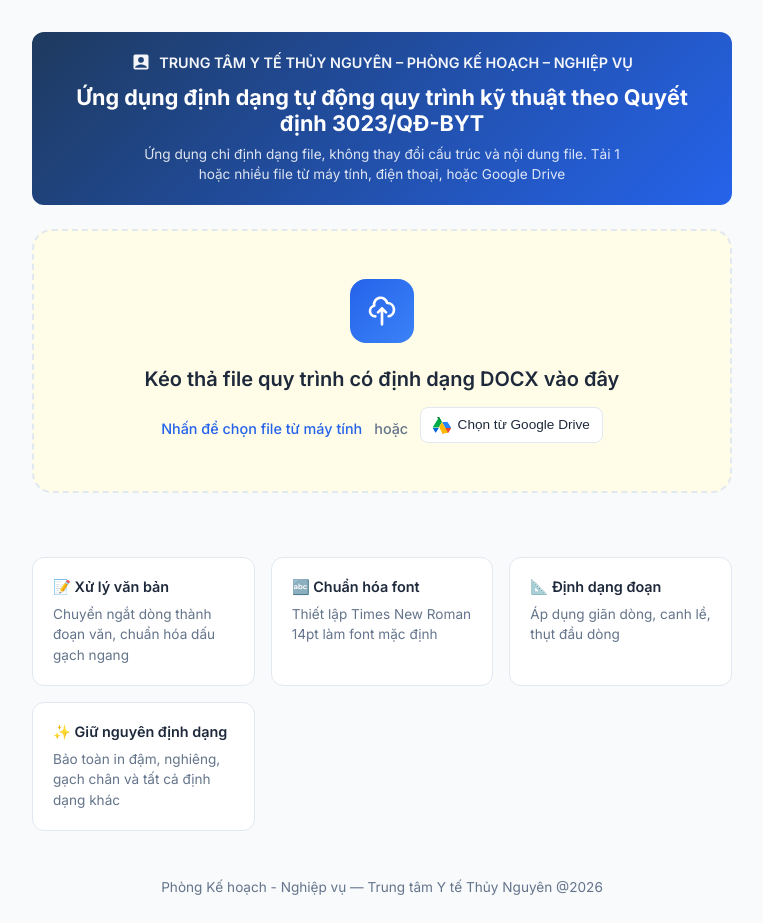
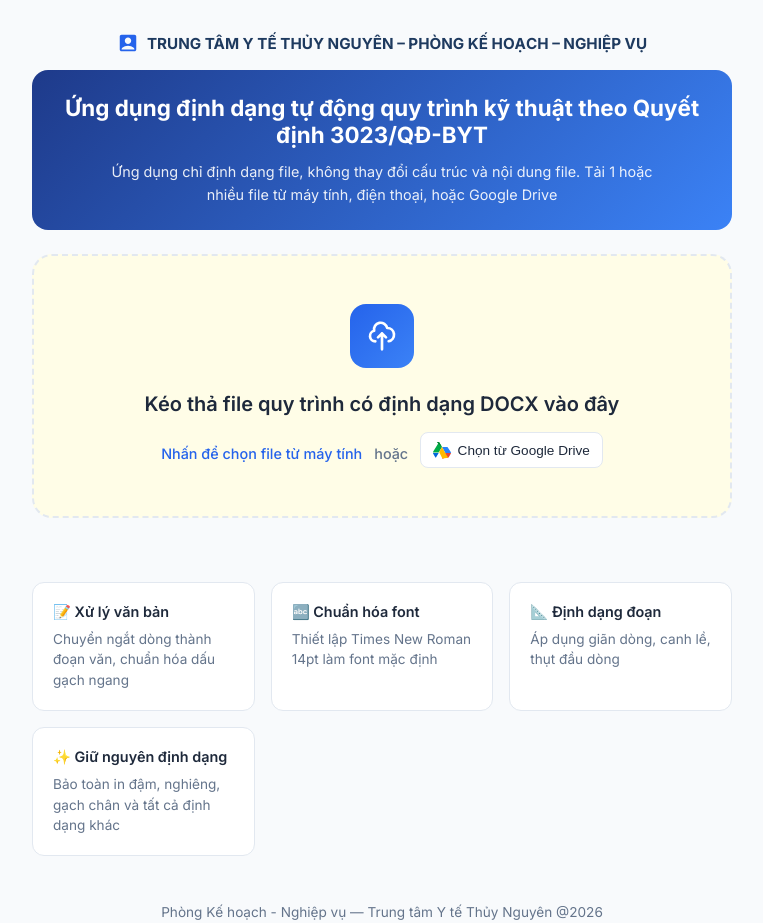
Before and after one commit to khoibmtn/format3023, a website: page public/index.html in a window 1280 px wide. Shown: the whole page, without its empty margins (258-1021 px from the left). Drawn offline with Linux system fonts and the light colour scheme.

Commit message:
UI: Org name outside banner as blue text, banner contains only title and description

```diff
--- a/public/index.html
+++ b/public/index.html
@@ -53,42 +53,43 @@
       margin-bottom: 1.5rem;
     }
 
-    .banner {
-      background: linear-gradient(135deg, #1e3a5f 0%, #2563eb 100%);
-      color: white;
-      padding: 1.25rem 1.5rem;
-      border-radius: 12px;
-      margin-bottom: 0;
-    }
-
     .org-name {
-      font-size: 0.9rem;
-      font-weight: 600;
+      font-size: 0.95rem;
+      font-weight: 700;
+      color: #1e3a5f;
       display: flex;
       align-items: center;
       justify-content: center;
       gap: 0.5rem;
-      margin-bottom: 0.75rem;
-      opacity: 0.95;
+      margin-bottom: 1rem;
+      text-transform: uppercase;
     }
 
     .org-icon {
-      width: 20px;
-      height: 20px;
+      width: 22px;
+      height: 22px;
+      color: #2563eb;
+    }
+
+    .banner {
+      background: linear-gradient(135deg, #1e3a8a 0%, #3b82f6 100%);
+      color: white;
+      padding: 1.5rem 2rem;
+      border-radius: 16px;
     }
 
     .logo {
-      font-size: 1.35rem;
+      font-size: 1.4rem;
       font-weight: 700;
       color: white;
-      margin-bottom: 0.5rem;
+      margin-bottom: 0.75rem;
     }
 
     .tagline {
-      color: rgba(255, 255, 255, 0.85);
-      font-size: 0.85rem;
-      line-height: 1.5;
-      max-width: 500px;
+      color: rgba(255, 255, 255, 0.9);
+      font-size: 0.9rem;
+      line-height: 1.6;
+      max-width: 550px;
       margin: 0 auto;
     }
 
@@ -605,7 +606,6 @@
 <body>
   <div class="container">
     <header>
-      <div class="banner">
       <div class="org-name">
         <svg class="org-icon" fill="currentColor" viewBox="0 0 24 24">
           <path
@@ -613,6 +613,7 @@
         </svg>
         TRUNG TÂM Y TẾ THỦY NGUYÊN – PHÒNG KẾ HOẠCH – NGHIỆP VỤ
       </div>
+      <div class="banner">
         <h1 class="logo">Ứng dụng định dạng tự động quy trình kỹ thuật theo Quyết định 3023/QĐ-BYT</h1>
         <p class="tagline">Ứng dụng chỉ định dạng file, không thay đổi cấu trúc và nội dung file. Tải 1 hoặc nhiều file
           từ máy tính, điện thoại, hoặc Google Drive</p>
```
Lines whose indentation alone changed are shown as unchanged.
